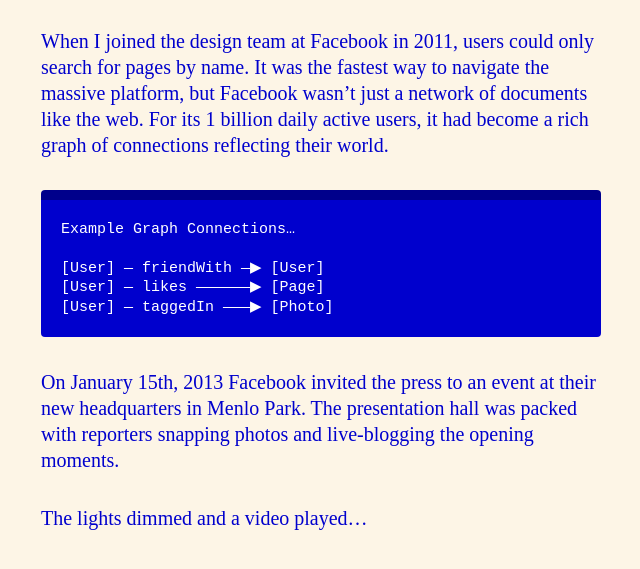
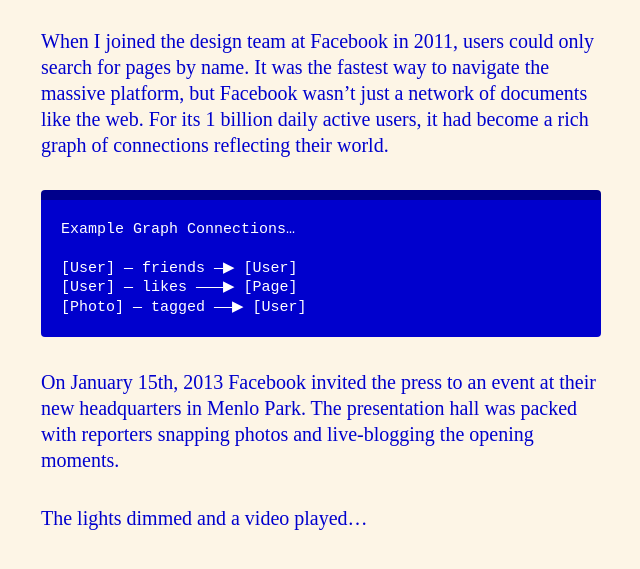
Before and after one commit to strangenative/strangenative.github.io, a Jekyll site: the page built from _projects/2013_search.md, in a window 1280 px wide and 900 px high, scrolled down 585 px, cut to the strip 0-587 px from the top of the window. Shown: the top 569 px of the strip, without its empty margins (319-959 px from the left). Built offline with Jekyll 4.4.1, drawn with Linux system fonts in a browser that asks for light colours; some web fonts are replaced.

Commit message:
Content changes

```diff
--- a/_projects/2013_search.md
+++ b/_projects/2013_search.md
@@ -11,9 +11,9 @@ When I joined the design team at Facebook in 2011, users could only search for p
 
 <code>
 Example Graph Connections…<br><br>
-[User] — friendWith —▶︎ [User]<br>
-[User] — likes ——————▶︎ [Page]<br>
-[User] — taggedIn ———▶︎ [Photo]
+[User] — friends —▶︎ [User]<br>
+[User] — likes ———▶︎ [Page]<br>
+[Photo] — tagged ——▶︎ [User]
 </code>
 
 On January 15th, 2013 Facebook invited the press to an event at their new headquarters in Menlo Park. The presentation hall was packed with reporters snapping photos and live-blogging the opening moments.
```
Also changed, not shown: 7 other files.
